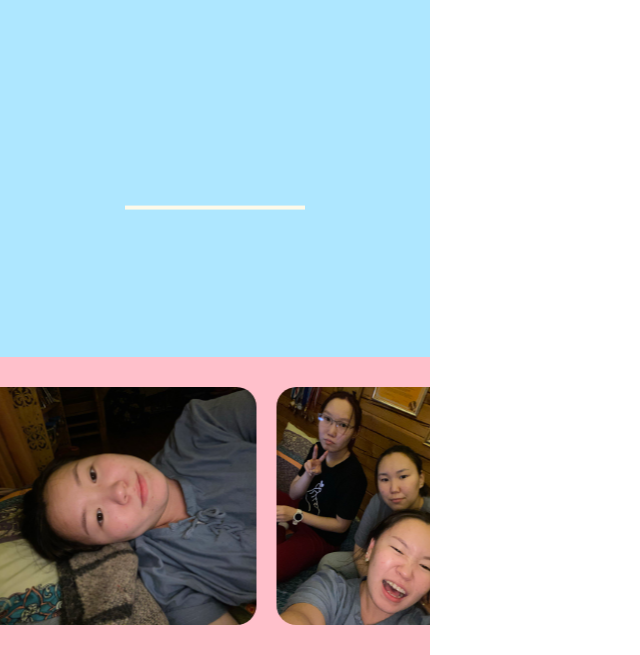
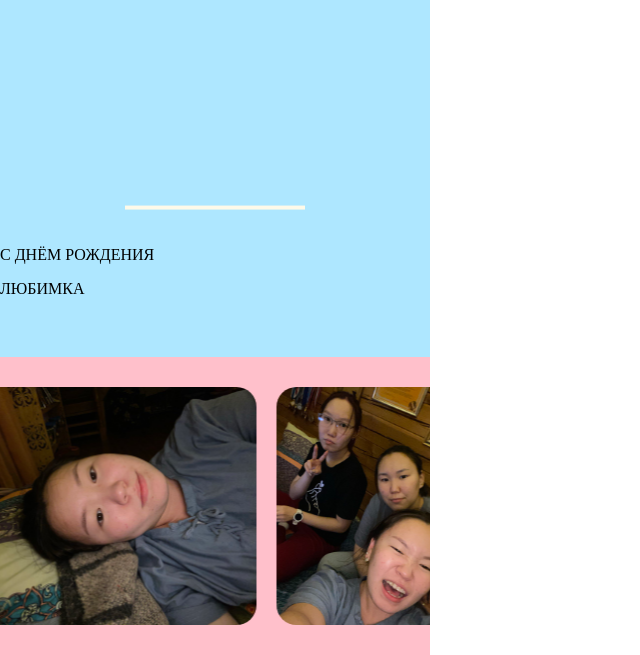
Before and after one commit to egAlena/Birthday-card, a plain HTML site: page index.html in a window 1280 px wide. Shown: the part 277-932 px from the top of the page, without its empty margins (0-640 px from the left). Drawn offline with Linux system fonts and the light colour scheme; a web font is replaced by a local one.

Commit message:
Update index.html
Параграфы с анимацией будущей

```diff
--- a/index.html
+++ b/index.html
@@ -214,6 +214,14 @@
             </path>
             <rect x="10" y="475.571" fill="#fefae9" width="180" height="4" />
           </svg>
+        <p class="wishes1">
+            С ДНЁМ РОЖДЕНИЯ
+        </p>
+
+        <p class="wishes2">
+            ЛЮБИМКА
+        </p>
+
     </main>
     <footer>
         <div class="lenta-image">
```
